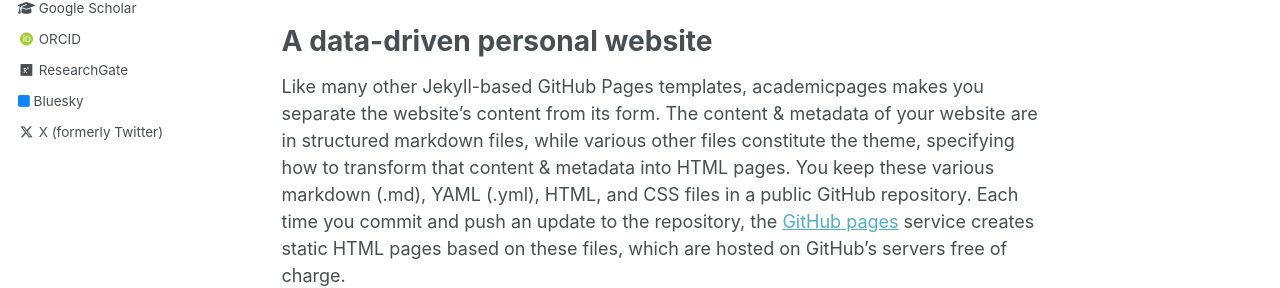
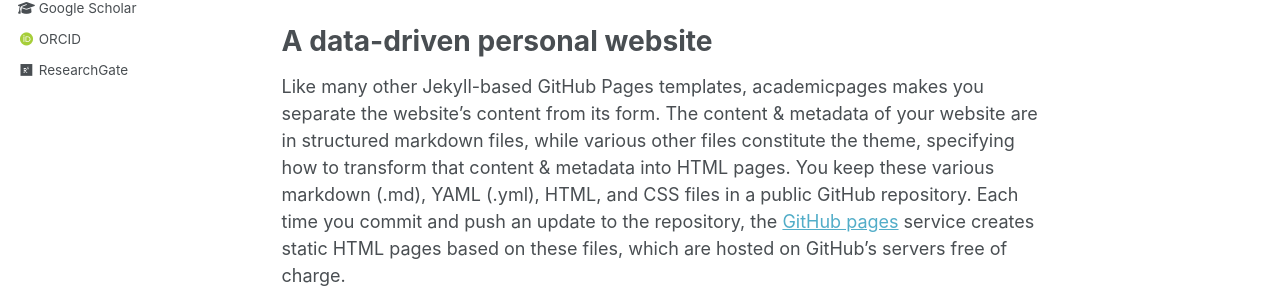
Before and after one commit to federicobianchi501/federicobianchi501.github.io, a Jekyll site: the page built from _pages/about.md, in a window 1280 px wide. Shown: the part 457-745 px from the top of the page. Built offline with Jekyll 4.4.1, drawn with Linux system fonts in a browser that asks for light colours; some web fonts are replaced.

Commit message:
Update _config.yml

```diff
--- a/_config.yml
+++ b/_config.yml
@@ -47,7 +47,7 @@ author:
   stackoverflow    : # User number or user number and name (i.e., use "1" or "1/jeff-atwood")
 
   # Social media
-  bluesky          : "bsky.app" # Replace this with you Bluesky username
+  # bluesky          : "bsky.app" # Replace this with you Bluesky username
   facebook         : # Username
   flickr           : # Username
   foursquare       : # Username
@@ -64,7 +64,7 @@ author:
   steam            : # Username
   telegram         : # URL
   tumblr           : # Username
-  twitter          : "UniofOxford"  # Replace this with your X / Twitter handle
+  # twitter          : "UniofOxford"  # Replace this with your X / Twitter handle
   vine             : # Username
   weibo            : # Username
   wikipedia        : # Username
```
